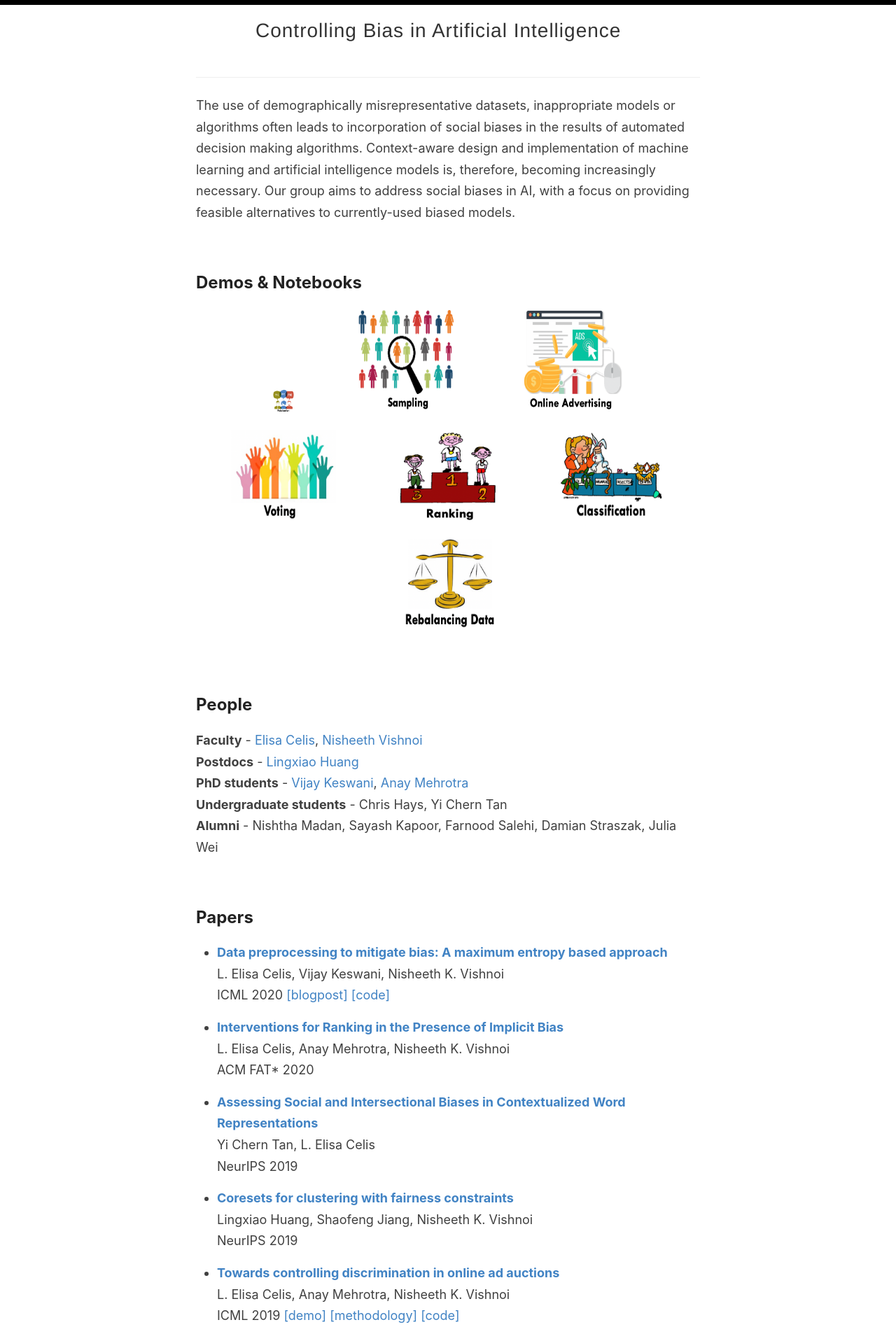
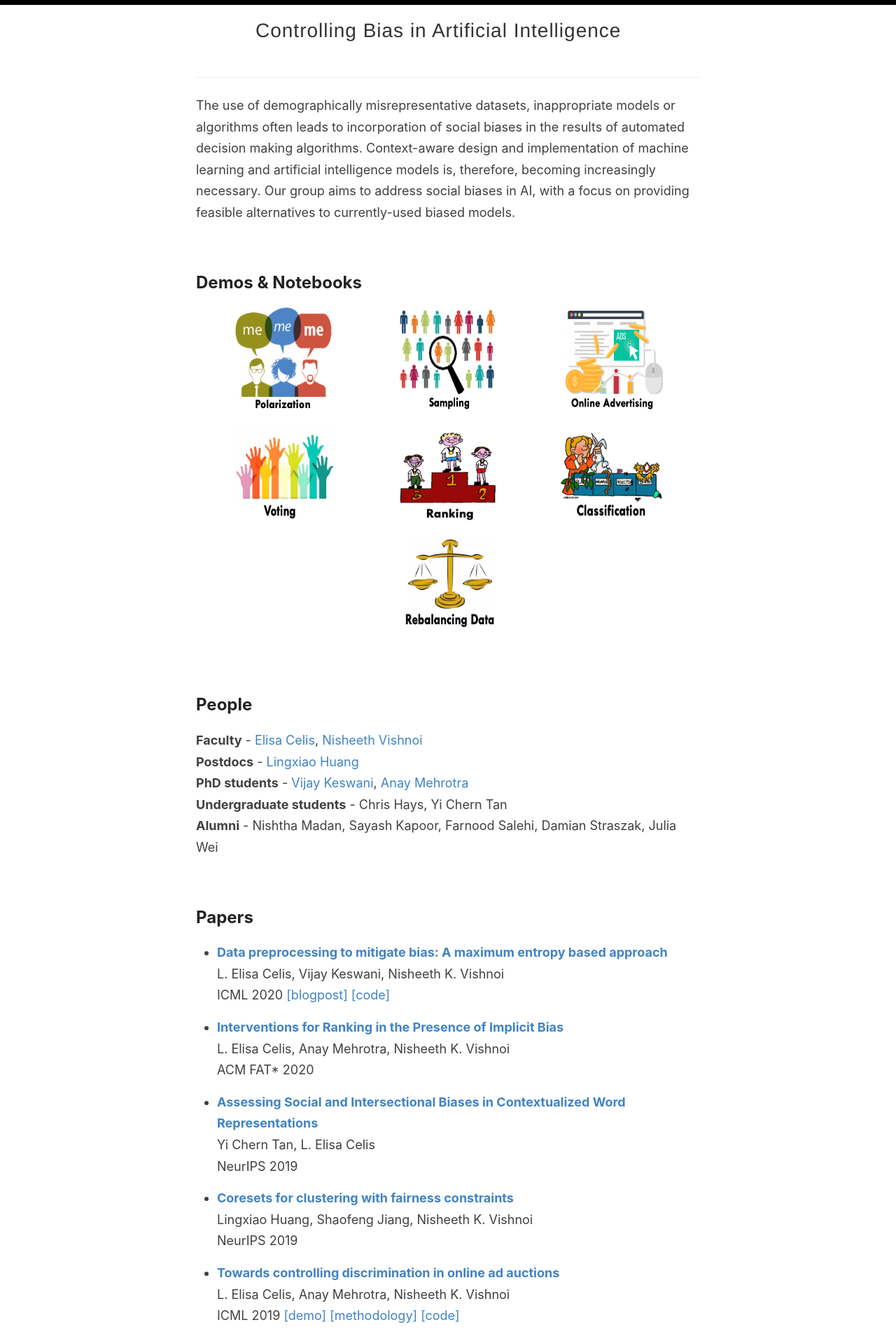
Before and after one commit to controlling-bias/controlling-bias.github.io, a Jekyll site: the page built from index.html, in a window 1280 px wide. Shown: the top 1916 px of the page at 70% size. Built offline with Jekyll 4.4.1, drawn with Linux system fonts in a browser that asks for light colours; the list of posts is cut into pages by our own code.

Commit message:
Update default.html

```diff
--- a/_layouts/default.html
+++ b/_layouts/default.html
@@ -49,8 +43,7 @@
         <div style="text-align: center;">
           <p>
             <a href="https://fair-personalized-news.herokuapp.com/fast/diversity.php">
-              <img src="images/polarization.png" height="32" width="32"/>
-
+              <img src="images/polarization.png" height="150" width="150"/>
             </a><span style="display:inline-block; width: 75px;"></span>
             <a href="https://fair-image-search.herokuapp.com/imageDiversity.php">
               <img src="images/sampling.png" height="150" width="150"/>
```
Also changed, not shown: other parts of _layouts/default.html (+1 -7 lines).
